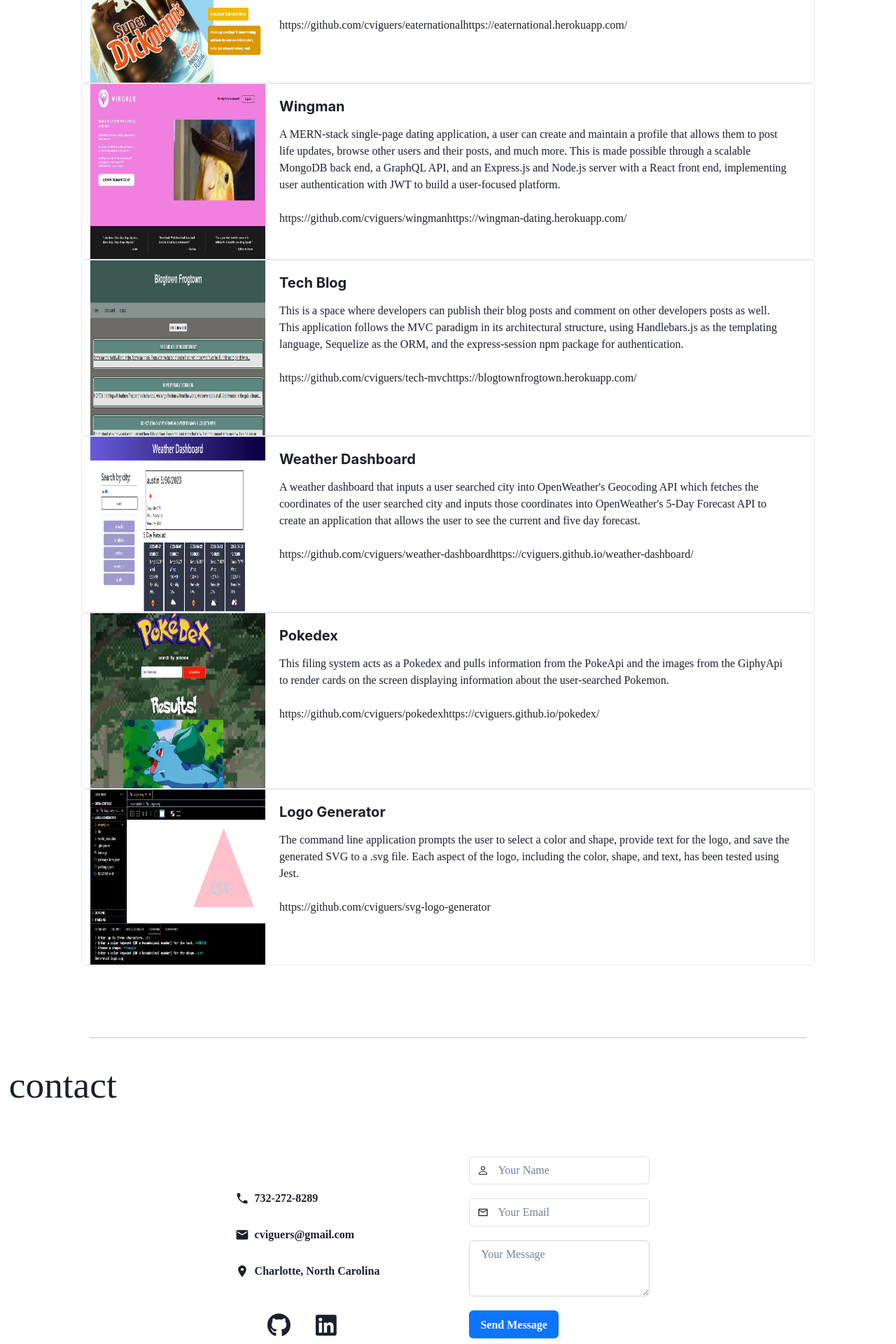
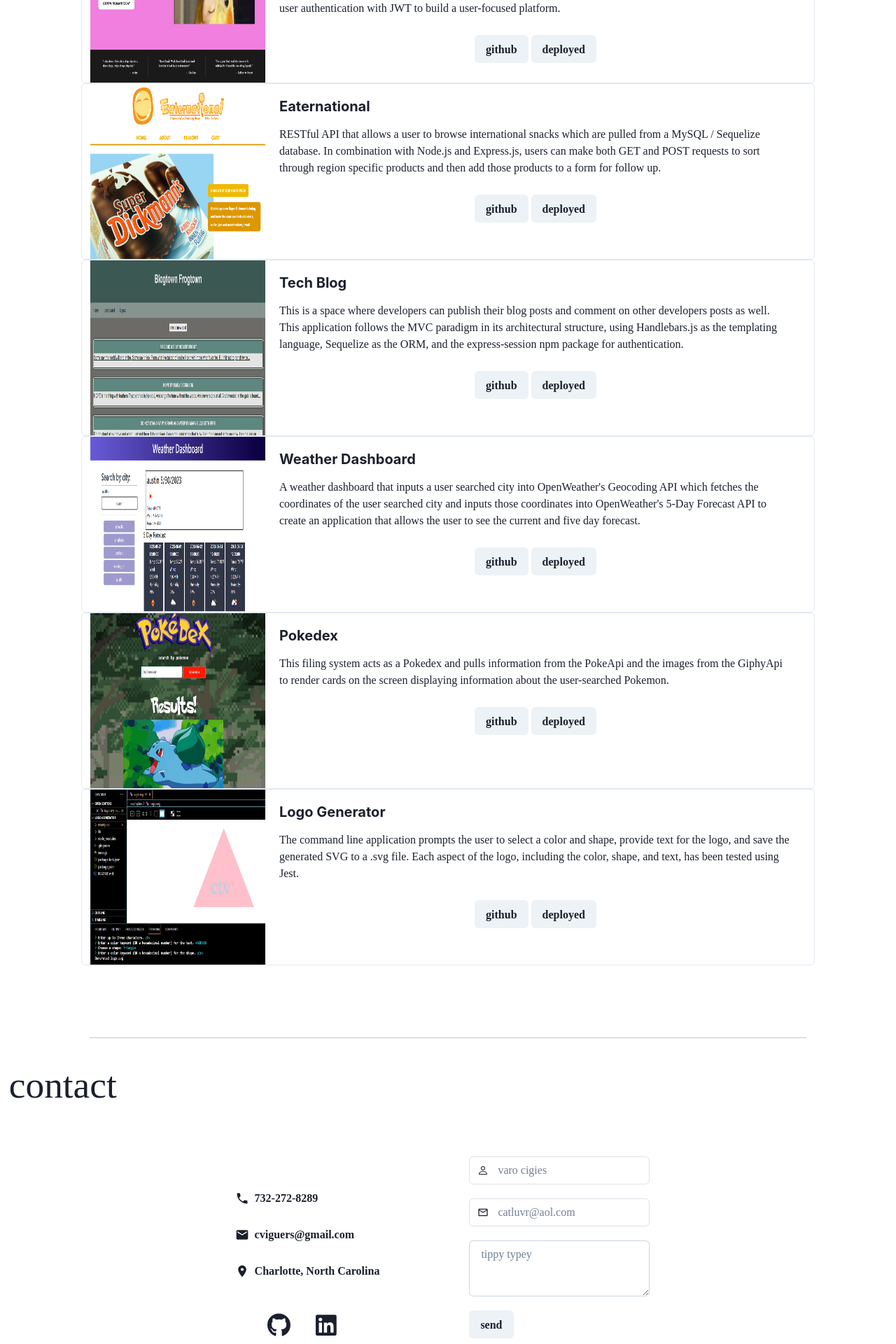
Before and after one commit to cviguers/regulargoblin, a React (Create React App) app: page / in a window 1280 px wide. Shown: the part 2020-3940 px from the top of the page at 70% size. Built offline with nearby package versions, Linux system fonts and the light colour scheme; a web font is replaced by a local one.

Commit message:
portfolio buttons updated

```diff
--- a/src/components/Project.js
+++ b/src/components/Project.js
@@ -1,32 +1,57 @@
-import React from 'react'; // Importing the React library
-import { Card, CardHeader, CardBody, CardFooter, Image, Stack, Heading, Text, Button } from '@chakra-ui/react'
+import React from "react"; // Importing the React library
+import {
+  Card,
+  CardHeader,
+  CardBody,
+  Container,
+  CardFooter,
+  Image,
+  Center,
+  Stack,
+  Heading,
+  Text,
+  Button,
+} from "@chakra-ui/react";
+import "../styles/style.css"; // Importing the 'style.css' file
 
-function Project({ project }) { // Defining a functional component that takes in a 'project' object as a prop
 
-  const { title, description, image, githubLink, deployedLink } = project;   // Destructuring the 'project' object to extract its properties
+function Project({ project }) {
+  // Defining a functional component that takes in a 'project' object as a prop
+
+  const { title, description, image, githubLink, deployedLink } = project; // Destructuring the 'project' object to extract its properties
 
   return (
     <Card
-  direction={{ base: 'column', sm: 'row' }}
-  overflow='hidden'
-  variant='outline'
+      direction={{ base: "column", sm: "row" }}
+      overflow="hidden"
+      variant="outline"
     >
       <Image
-    src={image} height={250} width={250} className="card-img-top" alt={title}
+        src={image}
+        height={250}
+        width={250}
+        className="card-img-top"
+        alt={title}
       />
 
       <Stack>
         <CardBody>
-      <Heading size='md'>{title}</Heading>
+          <Heading size="md">{title}</Heading>
 
-      <Text py='2'>
+          <Text py="2" className="wordWrap">
             {description}
           </Text>
+          <Container>
+            <Center>
+            <a href={githubLink}>
+              <Button variant="solid" m="2px">github</Button>
+            </a>
 
-      <Text>
-      {githubLink}
-      {deployedLink}
-      </Text>
+            <a href={deployedLink}>
+              <Button variant="solid" m="2px">deployed</Button>
+            </a>
+            </Center>
+          </Container>
         </CardBody>
       </Stack>
     </Card>
--- a/src/components/pages/Contact.js
+++ b/src/components/pages/Contact.js
@@ -48,12 +48,10 @@ export default function Contact() {
         <Flex>
           <Box>
             <Box>
-
               <Wrap spacing={{ base: 10, sm: 3, md: 5, lg: 20 }}>
-                <Center axis='both'>
+                <Center axis="both">
                   <WrapItem>
                     <Box>
-
                       <Box py={{ base: 5, sm: 5, md: 8, lg: 10 }}>
                         <VStack pl={0} spacing={3} alignItems="flex-start">
                           <Button
@@ -79,18 +77,14 @@ export default function Contact() {
                           </Button>
                         </VStack>
                       </Box>
-                    <Center axis='both'>
+                      <Center axis="both">
                         <div className="socialIcons">
-                    <HStack
-                      spacing={5}
-                      px={5}
-                      alignContent="center"
-                    >
+                          <HStack spacing={5} px={5} alignContent="center">
                             <a href="https://github.com/cviguers">
                               <FontAwesomeIcon
                                 icon={faGithub}
                                 className="icon"
-                          style={{ fontSize: "34px"}}
+                                style={{ fontSize: "34px" }}
                               />
                             </a>
                             <a href="https://www.linkedin.com/in/caroline-viguers-1568531ba/">
@@ -104,7 +98,6 @@ export default function Contact() {
                         </div>
                       </Center>
                     </Box>
-
                   </WrapItem>
                 </Center>
                 <WrapItem>
@@ -121,7 +114,7 @@ export default function Contact() {
                               <Input
                                 type="text"
                                 size="md"
-                    placeholder="Your Name"
+                                placeholder="varo cigies"
                                 value={name}
                                 onChange={(e) => setName(e.target.value)}
                               />
@@ -136,7 +129,7 @@ export default function Contact() {
                               <Input
                                 type="email"
                                 size="md"
-                    placeholder="Your Email"
+                                placeholder="catluvr@aol.com"
                                 value={email}
                                 onChange={(e) => setEmail(e.target.value)}
                               />
@@ -145,27 +138,20 @@ export default function Contact() {
                           <FormControl id="message">
                             <Textarea
                               borderColor="gray.300"
-                  placeholder="Your Message"
+                              placeholder="tippy typey"
                               value={message}
                               onChange={(e) => setMessage(e.target.value)}
                             />
                           </FormControl>
                           <FormControl id="submit" float="right">
-                <Button
-                  type="submit"
-                  variant="solid"
-                  bg="#0D74FF"
-                  color="white"
-                  _hover={{}}
-                >
-                  Send Message
+                            <Button type="submit" variant="solid">
+                              send
                             </Button>
                           </FormControl>
                         </VStack>
                       </Box>
                     </Box>
                   </form>
-
                 </WrapItem>
               </Wrap>
             </Box>
--- a/src/components/pages/Portfolio.js
+++ b/src/components/pages/Portfolio.js
@@ -11,27 +11,27 @@ import logoImg from "../../images/logogen.jpg";
 const Portfolio = () => {
   const projects = [
     {
+      title: "Wingman",
+      description:
+        "A MERN-stack single-page dating application, a user can create and maintain a profile that allows them to post life updates, browse other users and their posts, and much more. This is made possible through a scalable MongoDB back end, a GraphQL API, and an Express.js and Node.js server with a React front end, implementing user authentication with JWT to build a user-focused platform.",
+      image: wingmanImg,
+      deployedLink: "https://wingman-dating.herokuapp.com",
+      githubLink: "https://github.com/cviguers/wingman",
+    },
+    {
       title: "Eaternational",
       description:
         "RESTful API that allows a user to browse international snacks which are pulled from a MySQL / Sequelize database. In combination with Node.js and Express.js, users can make both GET and POST requests to sort through region specific products and then add those products to a form for follow up.",
       image: eaternationalImg,
-      deployedLink: "https://eaternational.herokuapp.com/",
+      deployedLink: "https://eaternational.herokuapp.com",
       githubLink: "https://github.com/cviguers/eaternational",
-    },
-    {
-      title: "Wingman",
-      description:
-        "A MERN-stack single-page dating application, a user can create and maintain a profile that allows them to post life updates, browse other users and their posts, and much more. This is made possible through a scalable MongoDB back end, a GraphQL API, and an Express.js and Node.js server with a React front end, implementing user authentication with JWT to build a user-focused platform.",
-      image: wingmanImg,
-      deployedLink: "https://wingman-dating.herokuapp.com/",
-      githubLink: "https://github.com/cviguers/wingman",
     },
     {
       title: "Tech Blog",
       description:
         "This is a space where developers can publish their blog posts and comment on other developers posts as well. This application follows the MVC paradigm in its architectural structure, using Handlebars.js as the templating language, Sequelize as the ORM, and the express-session npm package for authentication.",
       image: techblogImg,
-      deployedLink: "https://blogtownfrogtown.herokuapp.com/",
+      deployedLink: "https://blogtownfrogtown.herokuapp.com",
       githubLink: "https://github.com/cviguers/tech-mvc",
     },
     {
@@ -39,7 +39,7 @@ const Portfolio = () => {
       description:
         "A weather dashboard that inputs a user searched city into OpenWeather's Geocoding API which fetches the coordinates of the user searched city and inputs those coordinates into OpenWeather's 5-Day Forecast API to create an application that allows the user to see the current and five day forecast.",
       image: weatherdashboardImg,
-      deployedLink: "https://cviguers.github.io/weather-dashboard/",
+      deployedLink: "https://cviguers.github.io/weather-dashboard",
       githubLink: "https://github.com/cviguers/weather-dashboard",
     },
     {
@@ -47,7 +47,7 @@ const Portfolio = () => {
       description:
         "This filing system acts as a Pokedex and pulls information from the PokeApi and the images from the GiphyApi to render cards on the screen displaying information about the user-searched Pokemon.",
       image: pokedexImg,
-      deployedLink: "https://cviguers.github.io/pokedex/",
+      deployedLink: "https://cviguers.github.io/pokedex",
       githubLink: "https://github.com/cviguers/pokedex",
     },
     {
--- a/src/styles/style.css
+++ b/src/styles/style.css
@@ -35,6 +35,10 @@
     text-align: center;
 }
 
+.wordWrap {
+    word-wrap: break-word;
+}
+
 /* contact */
 .socialIcons {
     align-content: center;
```
Lines whose indentation alone changed are shown as unchanged.
